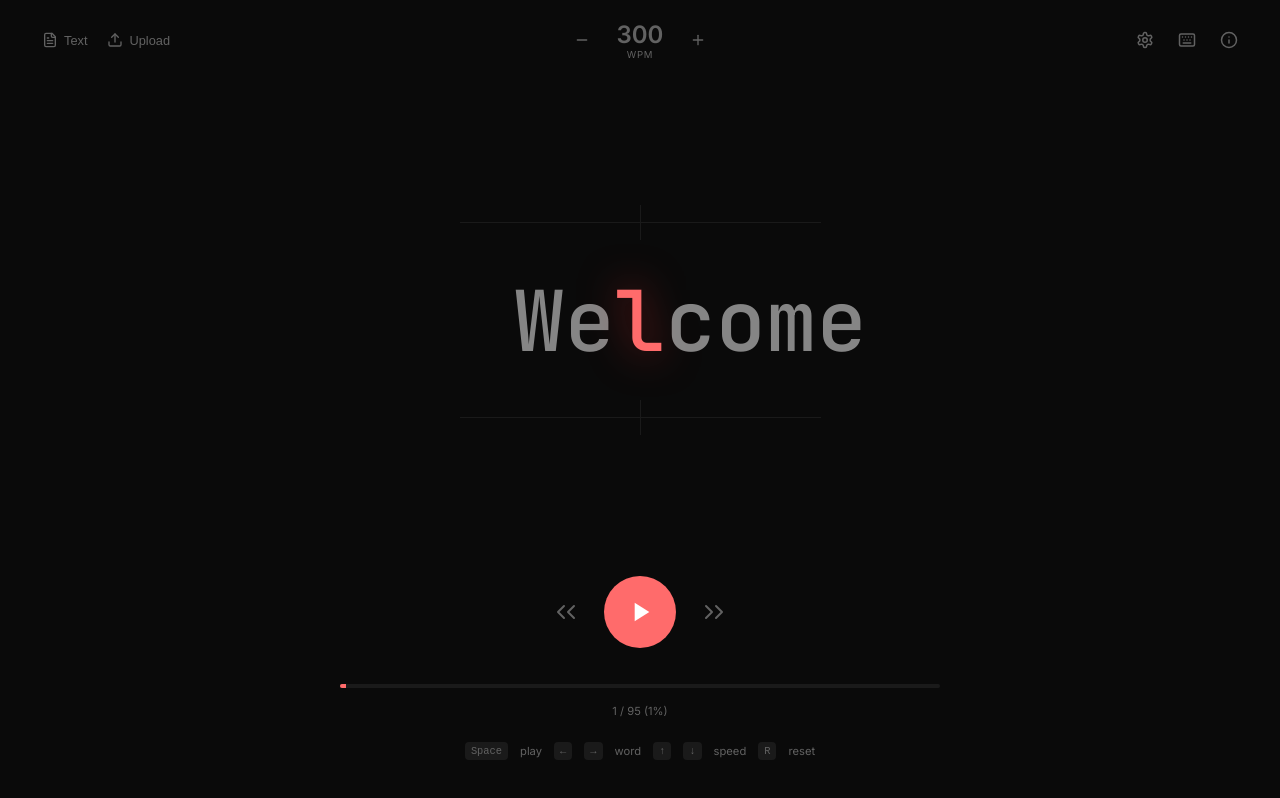
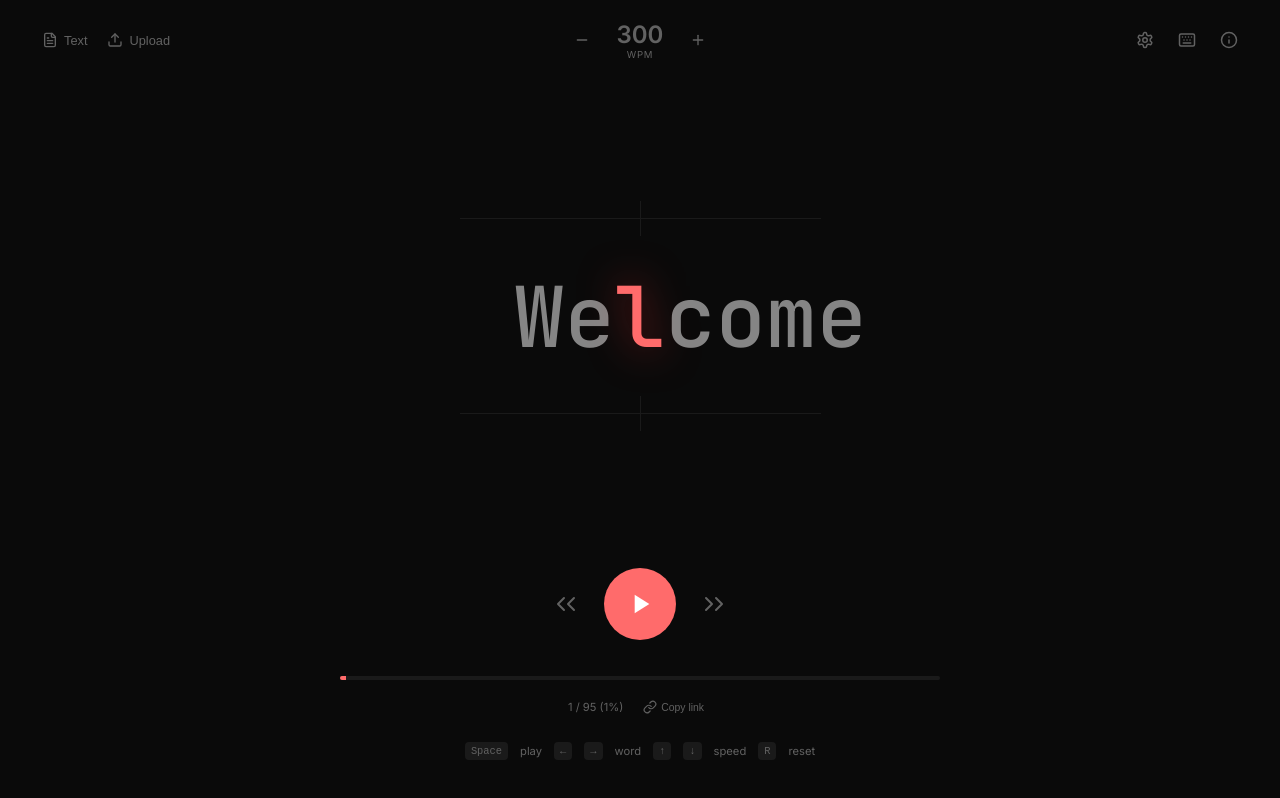
Before and after one commit to xeeqr/speed-reader, a React (Vite) app: page / in a window 1280 px wide. Built offline with nearby package versions, Linux system fonts and the light colour scheme.

Commit message:
Add copy link button to share reading position across devices

```diff
--- a/src/App.jsx
+++ b/src/App.jsx
@@ -10,6 +10,8 @@ import {
   FileText,
   Upload,
   Settings,
+  Link,
+  Check,
 } from "lucide-react";
 import JSZip from "jszip";
 
@@ -274,6 +276,22 @@ function App() {
       .filter((w) => w.length > 0);
   });
   const [currentIndex, setCurrentIndex] = useState(() => {
+    // Check URL hash for shared position
+    const hash = window.location.hash;
+    if (hash) {
+      const params = new URLSearchParams(hash.slice(1));
+      const urlPos = parseInt(params.get("pos"), 10);
+      if (!isNaN(urlPos) && urlPos >= 0) {
+        // Clear hash after reading
+        window.history.replaceState(null, "", window.location.pathname);
+        const t = savedSettings?.text || DEFAULT_TEXT;
+        const wordCount = t
+          .trim()
+          .split(/\s+/)
+          .filter((w) => w.length > 0).length;
+        return Math.min(Math.max(0, urlPos), Math.max(0, wordCount - 1));
+      }
+    }
     const t = savedSettings?.text || DEFAULT_TEXT;
     const pos = getPositionForText(t, savedSettings?.positions || {});
     const wordCount = t
@@ -301,6 +319,7 @@ function App() {
   const [fetchMetadataOnline, setFetchMetadataOnline] = useState(
     () => savedSettings?.fetchMetadataOnline ?? false,
   );
+  const [linkCopied, setLinkCopied] = useState(false);
   const timeoutRef = useRef(null);
   const prevTextRef = useRef(text);
   const fileInputRef = useRef(null);
@@ -485,6 +504,17 @@ function App() {
 
   const adjustWpm = (delta) => {
     setWpm((prev) => Math.max(50, Math.min(1500, prev + delta)));
+  };
+
+  const copyPositionUrl = async () => {
+    const url = `${window.location.origin}${window.location.pathname}#pos=${currentIndex}`;
+    try {
+      await navigator.clipboard.writeText(url);
+      setLinkCopied(true);
+      setTimeout(() => setLinkCopied(false), 2000);
+    } catch (e) {
+      console.error("Failed to copy URL:", e);
+    }
   };
 
   const handleProgressClick = (e) => {
@@ -710,8 +740,19 @@ function App() {
         >
           <div style={{ ...styles.progressBar, width: `${progress}%` }} />
         </div>
-        <div style={styles.progressText}>
-          {currentIndex + 1} / {words.length} ({Math.round(progress)}%)
+        <div style={styles.progressRow}>
+          <div style={styles.progressText}>
+            {currentIndex + 1} / {words.length} ({Math.round(progress)}%)
+          </div>
+          <button
+            onClick={copyPositionUrl}
+            style={styles.linkBtn}
+            className="icon-btn"
+            title="Copy link to current position"
+          >
+            {linkCopied ? <Check size={14} /> : <Link size={14} />}
+            <span style={styles.linkBtnText}>{linkCopied ? "Copied" : "Copy link"}</span>
+          </button>
         </div>
 
         <div style={styles.hint} className="hint">
@@ -1260,9 +1301,29 @@ const styles = {
     backgroundColor: "#ff6b6b",
     transition: "width 0.05s linear",
   },
+  progressRow: {
+    display: "flex",
+    alignItems: "center",
+    gap: "12px",
+  },
   progressText: {
     fontSize: "0.7rem",
     color: "rgb(98, 98, 98)",
+  },
+  linkBtn: {
+    background: "transparent",
+    border: "none",
+    borderRadius: "4px",
+    padding: "4px 8px",
+    cursor: "pointer",
+    color: "rgb(98, 98, 98)",
+    display: "flex",
+    alignItems: "center",
+    gap: "4px",
+    fontSize: "0.7rem",
+  },
+  linkBtnText: {
+    fontSize: "0.65rem",
   },
   hint: {
     fontSize: "0.7rem",
```
Also changed, not shown: 1 other file (tests, documents, lock files or other folders).
